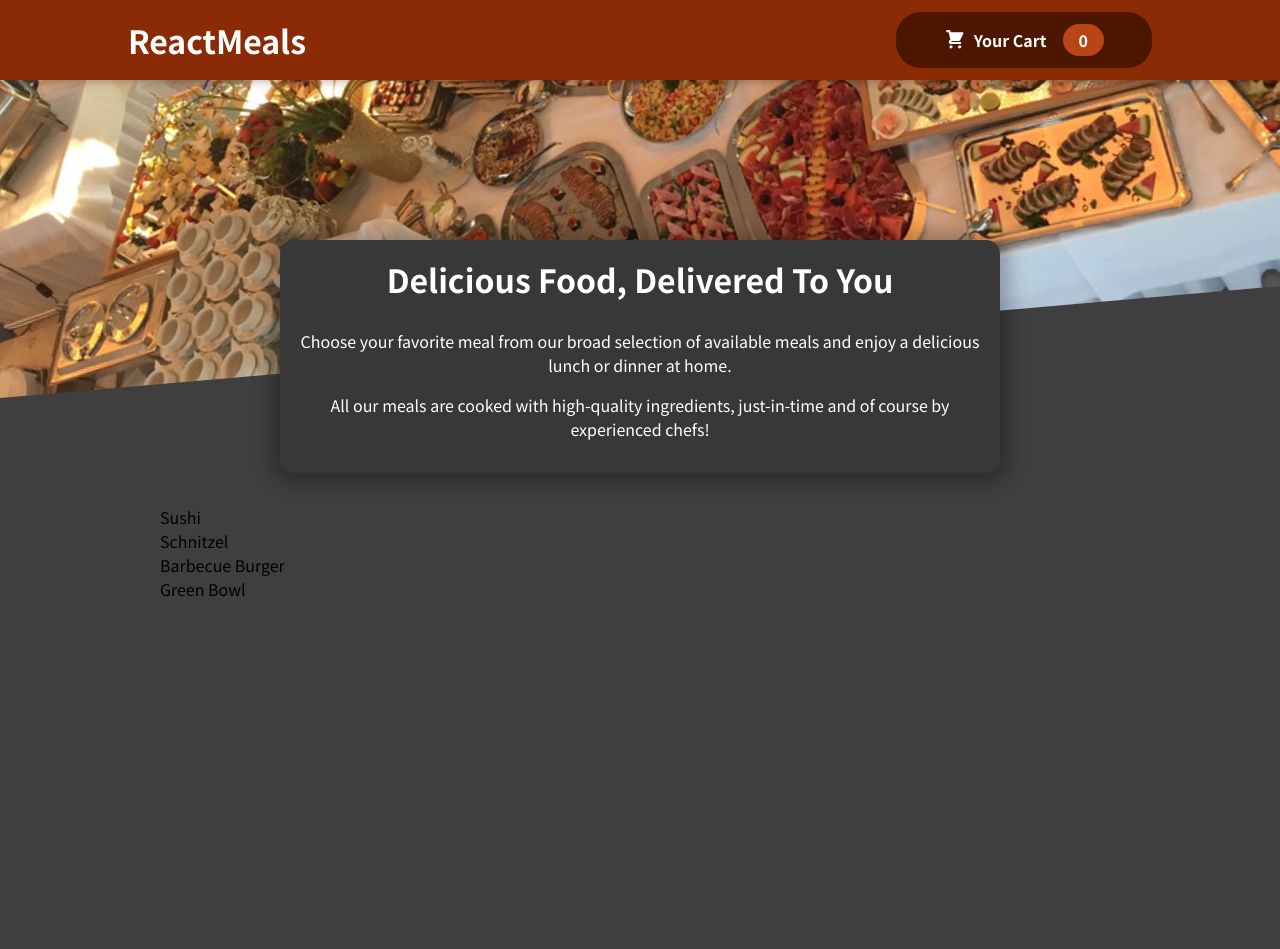
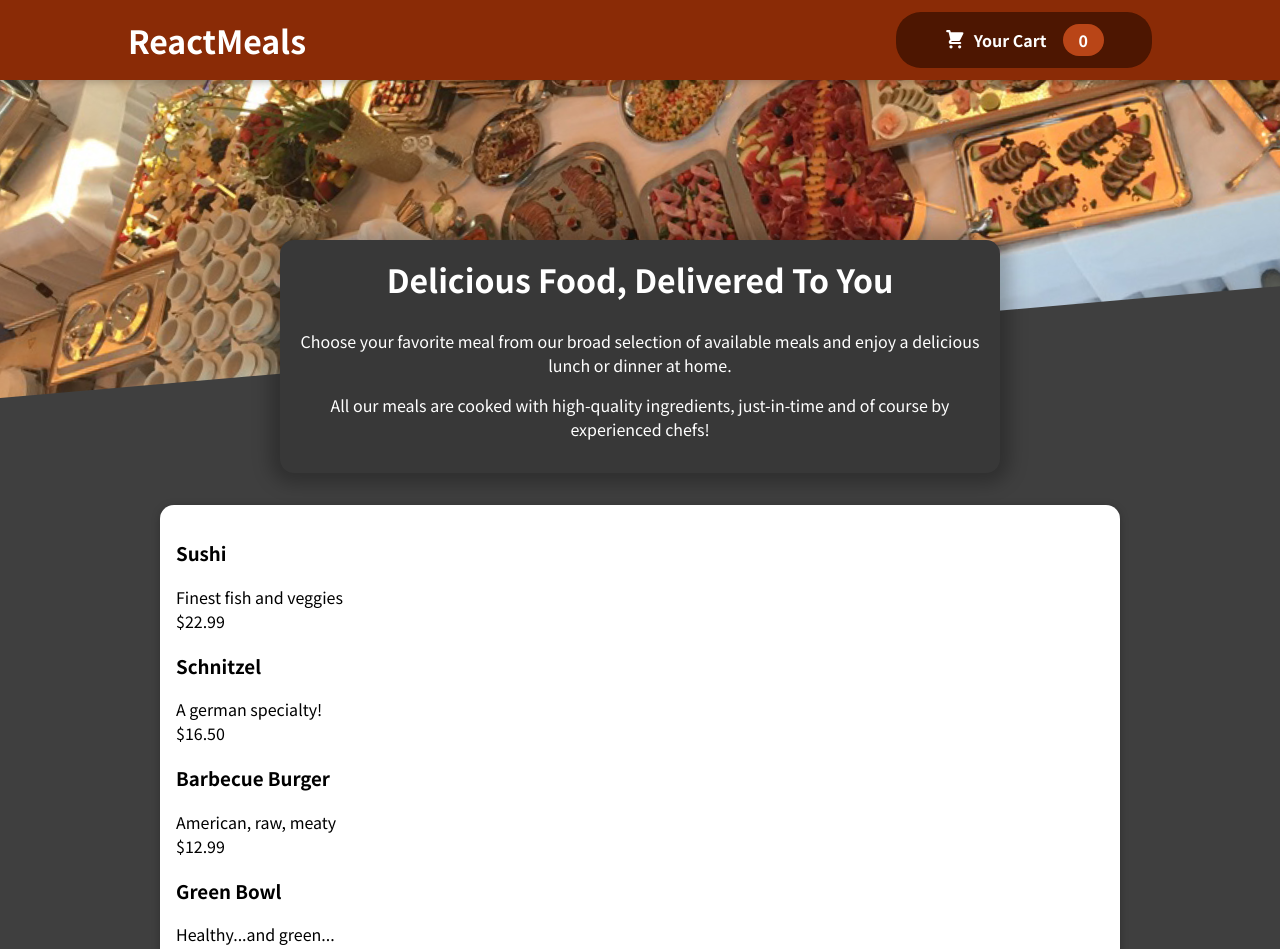
Before and after one commit to aparna124/FoodOrderApp, a React (Create React App) app: page / in a window 1280 px wide. Shown: the top 949 px of the page. Before the commit the page ends 800 px from the top, so only its background shows below. Built offline with nearby package versions, Linux system fonts and the light colour scheme.

Commit message:
Added styles to indvidual meal item

```diff
--- a/src/components/Meals/AvailableMeals.js
+++ b/src/components/Meals/AvailableMeals.js
@@ -1,4 +1,6 @@
 import classes from './AvailableMeals.module.css';
+import Card from '../UI/Card';
+import MealItem from './MealItem/MealItem';
 
 const DUMMY_MEALS = [
     {
@@ -30,12 +32,19 @@
 const AvailableMeals = () =>
 {
 
-    const mealsList = DUMMY_MEALS.map(meals => <li>{meals.name}</li>);
+    const mealsList = DUMMY_MEALS.map((meal) => (
+      <MealItem
+        key={meal.id}
+        name={meal.name}
+        description={meal.description}
+        price={meal.price}
+      />
+    ));
 
     return <section className={classes.meals}>
-        <ul>
-            {mealsList}
-        </ul>
+      <Card>
+        <ul>{mealsList}</ul>
+      </Card>
     </section>
 }
 
--- /dev/null
+++ b/src/components/Meals/MealItem/MealItem.js
@@ -0,0 +1,20 @@
+import classes from './MealItem.module.css';
+
+const MealItem = props =>
+{
+    const price = `$${props.price.toFixed(2)}`;
+
+    return (
+    <li className={classes.meal}>
+        <div>
+            <h3>{props.name}</h3>
+            <div className={classes.description}>{props.description}</div>
+            <div className={classes.price}>{price}</div>
+        </div>
+        <div></div>
+    </li>
+
+    ) ;
+};
+
+export default MealItem;
--- /dev/null
+++ b/src/components/UI/Card.js
@@ -0,0 +1,9 @@
+
+import classes from './Card.module.css';
+
+const Card = (props) =>
+{
+    return <div className={classes.card}>{props.children}</div>
+}
+
+export default Card;
--- /dev/null
+++ b/src/components/UI/Card.module.css
@@ -0,0 +1,6 @@
+.card {
+    padding: 1rem;
+    box-shadow: 0 2px 8px rgba(0, 0, 0, 0.25);
+    border-radius: 14px;
+    background-color: white;
+  }
```
Also changed, not shown: src/components/Meals/MealItem/MealItemForm.js (added, +7 -0 lines), src/components/Meals/MealItem/MealItem.module.css (added), 1 other file (tests, documents, lock files or other folders).
